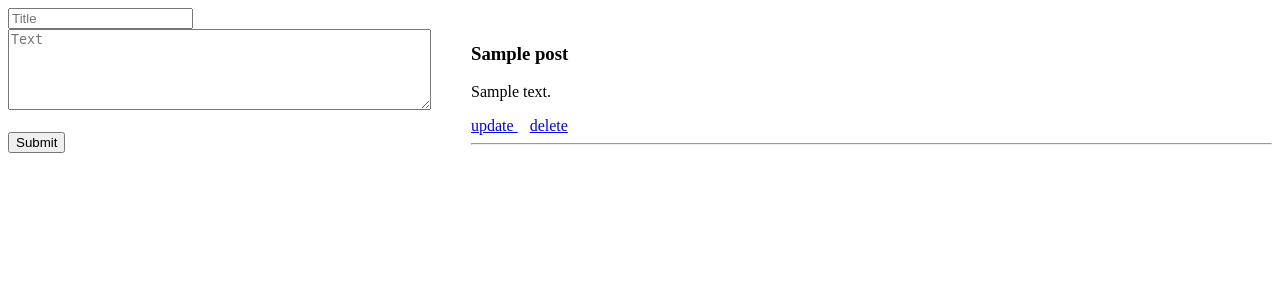
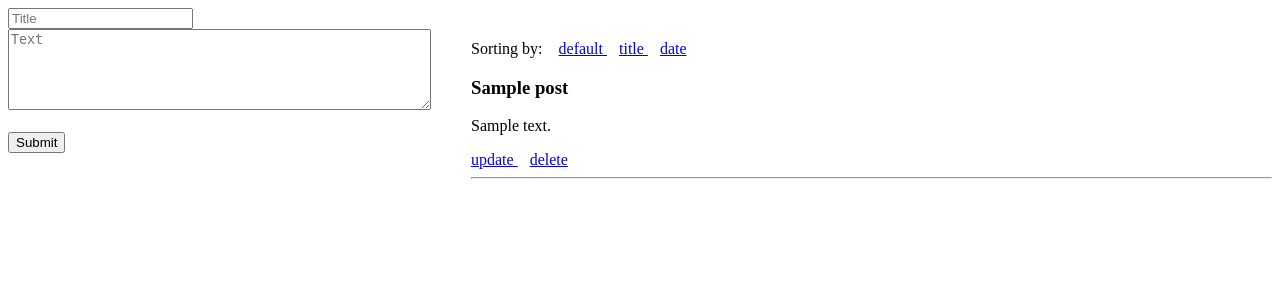
Before and after one commit to fadimoubassaleh/BlogExerciseCRUD, a Node server app: template views/index.ejs in a window 1280 px wide. Shown: the top 300 px of the page. Run offline with Node 20, Linux system fonts and the light colour scheme; the template is opened without the code that fills it: most values are stand-ins (such as "Sample title", 1, 10 or a date in 2020); some libraries are stand-ins or nearby versions.

Commit message:
add sorting options

```diff
--- a/views/index.ejs
+++ b/views/index.ejs
@@ -25,7 +25,12 @@
 
     <!-- post part it's for map the DB -->
     <ul class="posts">
-        <!-- <% console.log(posts) %> -->
+        <!-- sorting part  -->
+        <p style="margin-left: 1.5%"></p>Sorting by:
+        <a href="/default" style="margin-left: 1.5%"> default </a>
+        <a href="/title" style="margin-left: 1.5%"> title </a>
+        <a href="/date" style="margin-left: 1.5%"> date </a>
+        <!-- map posts from collection  -->
         <% for(var i=0; i<posts.length; i++) {%>
             <div class="post">
                 <h3>
```
